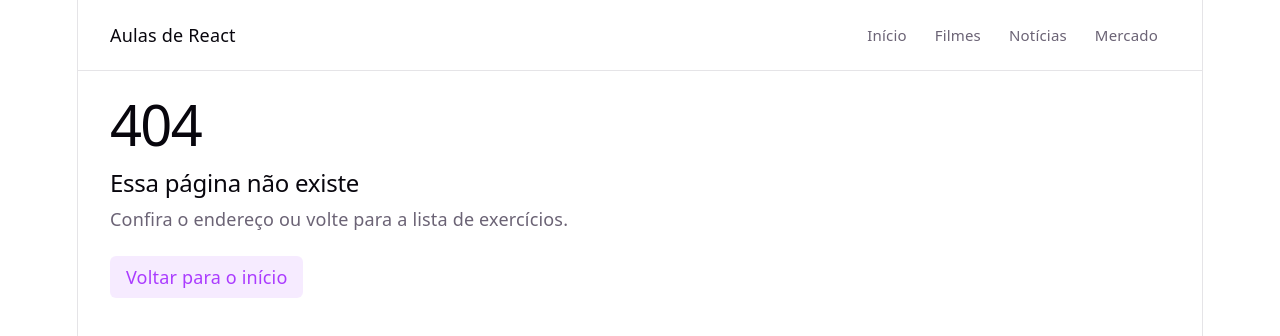
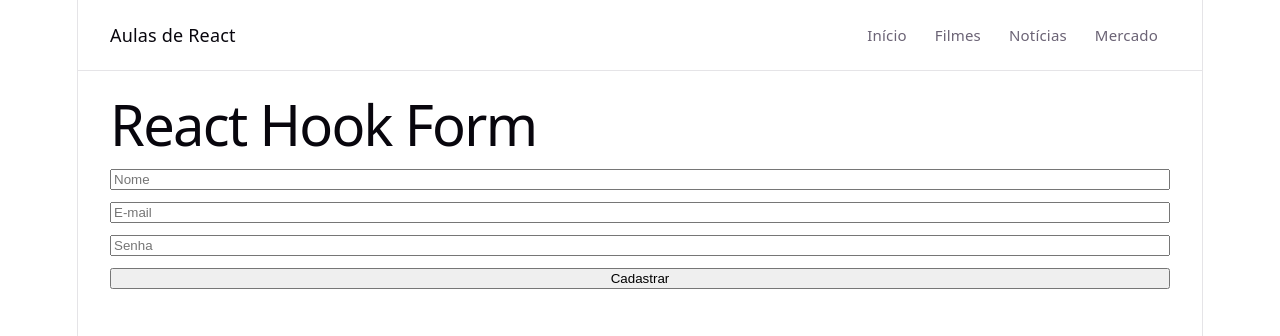
Before and after one commit to Desenvolvedor-Front-End-React-T1/modulo-2-react, a React (Vite) app: page /react-hook-form in a window 1280 px wide. Before the commit this address had no page. Shown: the top 336 px of the page. Built offline with nearby package versions, Linux system fonts and the light colour scheme.

Commit message:
Uso do React Hook Form

```diff
--- a/package.json
+++ b/package.json
@@ -12,6 +12,7 @@
   "dependencies": {
     "react": "^19.2.7",
     "react-dom": "^19.2.7",
+    "react-hook-form": "^7.85.0",
     "react-router-dom": "^7.18.2"
   },
   "devDependencies": {
--- a/src/App.jsx
+++ b/src/App.jsx
@@ -18,6 +18,7 @@ import InputsState from './pages/InputsState'
 import PaginaLogin from './pages/PaginaLogin'
 import ContatoBikcraft from './pages/ContatoBikcraft'
 import Contato from './pages/Contato'
+import ReactHookForm from './pages/ReactHookForm'
 
 // Listas e Filtros
 import Filmes from './pages/Filmes'
@@ -27,6 +28,7 @@ import ListaTarefas from './pages/ListaTarefas'
 
 import NaoEncontrada from './pages/NaoEncontrada'
 import ChamadaApi from './pages/ChamadaApi'
+import ReactHookFormComValidacao from './pages/ReactHookFormComValidacao'
 
 /**
  * Aqui fica TODA a navegação do projeto.
@@ -63,7 +65,8 @@ function App() {
         <Route path="/login" element={<PaginaLogin />} />
         <Route path="/contato-bikcraft" element={<ContatoBikcraft />} />
         <Route path="/contato" element={<Contato />} />
-
+        <Route path="/react-hook-form" element={<ReactHookForm />} />
+        <Route path="/react-hook-form-com-validacao" element={<ReactHookFormComValidacao />} />
         {/* --- Listas e Filtros --- */}
         <Route path="/filmes" element={<Filmes />} />
         <Route path="/noticias" element={<Noticias />} />
--- a/src/data/exercicios.js
+++ b/src/data/exercicios.js
@@ -65,6 +65,20 @@ const exercicios = [
         tema: 'Formulários',
     },
 
+    // Libs
+    {
+        rota: '/react-hook-form',
+        titulo: 'React Hook Form (Inicial)',
+        descricao: 'Uso da lib React Hook Form para facilitar construção de formulários com react.',
+        tema: 'Formulários',
+    },
+        {
+        rota: '/react-hook-form-com-validacao',
+        titulo: 'React Hook Form com Validação',
+        descricao: 'Uso da lib React Hook Form com validação de erros.',
+        tema: 'Formulários',
+    },
+
     // --- Listas e Filtros ---
     {
         rota: '/filmes',
--- /dev/null
+++ b/src/pages/ReactHookForm.jsx
@@ -0,0 +1,66 @@
+import { useForm } from 'react-hook-form'
+
+function ReactHookForm() {
+
+    const { register, handleSubmit, formState: { errors } } = useForm()
+
+    function enviarFormulario(dados) {
+        console.log(dados)
+    }
+
+    return (
+        <>
+            <h1>React Hook Form</h1>
+
+            {/* cadastro de usuário */}
+            <form onSubmit={handleSubmit(enviarFormulario)} style={{ display: 'flex', flexDirection: 'column', gap: '12px' }}>
+
+                {/* Voce é obrigado a escrever para enviar o form */}
+                <input placeholder="Nome"
+                    {...register('nome', {
+                        required: 'Nome é obrigatório'
+                    })}
+                />
+
+                {errors.nome && (
+                    <span>{errors.nome.message}</span>
+                )}
+
+                <input placeholder="E-mail"
+                    {...register('email', {
+                        required: 'E-mail é obrigatório',
+                        pattern: {
+                            // ReGex
+                            value: /^[^\s@]+@[^\s@]+\.[^\s@]+$/,
+                            message: 'Digite um e-mail válido'
+                        },
+                        message: 'Digite um e-mail válido'
+                    })} />
+
+                {errors.email && (
+                    <span>{errors.email.message}</span>
+                )}
+
+                <input placeholder="Senha"
+                    {...register('senha', {
+                        required: 'Senha é obrigatória',
+                        minLength: {
+                            value: 6,
+                            message: 'Minimo de 6 caracteres'
+                        }
+                    })}
+                />
+
+
+                {errors.senha && (
+                    <span>{errors.senha.message}</span>
+                )}
+
+
+                <button type='submit'>Cadastrar</button>
+            </form>
+        </>
+    )
+}
+
+export default ReactHookForm
--- /dev/null
+++ b/src/pages/ReactHookFormComValidacao.jsx
@@ -0,0 +1,66 @@
+import { useForm } from 'react-hook-form'
+
+function ReactHookFormComValidacao() {
+
+    const { register, handleSubmit, formState: { errors } } = useForm()
+
+    function enviarFormulario(dados) {
+        console.log(dados)
+    }
+
+    return (
+        <>
+            <h1>React Hook Form</h1>
+
+            {/* cadastro de usuário */}
+            <form onSubmit={handleSubmit(enviarFormulario)} style={{ display: 'flex', flexDirection: 'column', gap: '12px' }}>
+
+                {/* Voce é obrigado a escrever para enviar o form */}
+                <input placeholder="Nome"
+                    {...register('nome', {
+                        required: 'Nome é obrigatório'
+                    })}
+                />
+
+                {errors.nome && (
+                    <span>{errors.nome.message}</span>
+                )}
+
+                <input placeholder="E-mail"
+                    {...register('email', {
+                        required: 'E-mail é obrigatório',
+                        pattern: {
+                            // ReGex
+                            value: /^[^\s@]+@[^\s@]+\.[^\s@]+$/,
+                            message: 'Digite um e-mail válido'
+                        },
+                        message: 'Digite um e-mail válido'
+                    })} />
+
+                {errors.email && (
+                    <span>{errors.email.message}</span>
+                )}
+
+                <input placeholder="Senha"
+                    {...register('senha', {
+                        required: 'Senha é obrigatória',
+                        minLength: {
+                            value: 6,
+                            message: 'Minimo de 6 caracteres'
+                        }
+                    })}
+                />
+
+
+                {errors.senha && (
+                    <span>{errors.senha.message}</span>
+                )}
+
+
+                <button type='submit'>Cadastrar</button>
+            </form>
+        </>
+    )
+}
+
+export default ReactHookFormComValidacao
```
Also changed, not shown: 1 other file (tests, documents, lock files or other folders).
